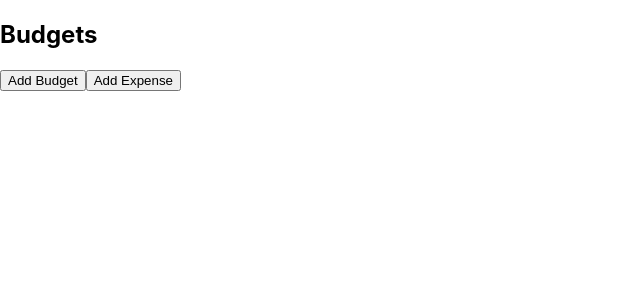
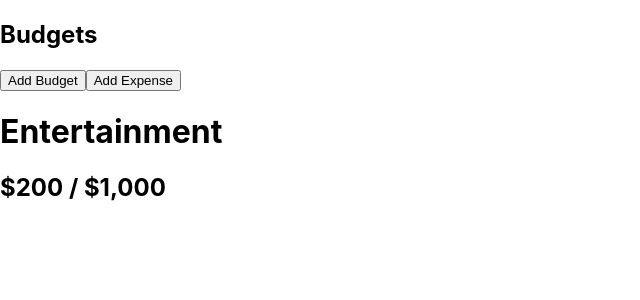
Before and after one commit to mhyneman8/budget-planner, a React (Create React App) app: page / in a window 1280 px wide. Shown: the top 300 px of the page, without its empty margins (0-640 px from the left). Built offline with nearby package versions, Linux system fonts and the light colour scheme.

Commit message:
Add h1 title to card titles

```diff
--- a/src/components/BudgetCard.jsx
+++ b/src/components/BudgetCard.jsx
@@ -4,8 +4,8 @@ export default function BudgetCard({ name, amount, max }) {
   return (
     <div>
       <div className="body">
-          <title>{name}</title>
-          <title>{currencyFormatter.format(amount)} / {currencyFormatter.format(max)}</title>
+          <h1>{name}</h1>
+          <h2>{currencyFormatter.format(amount)} / {currencyFormatter.format(max)}</h2>
       </div>
     </div>
   )
```
